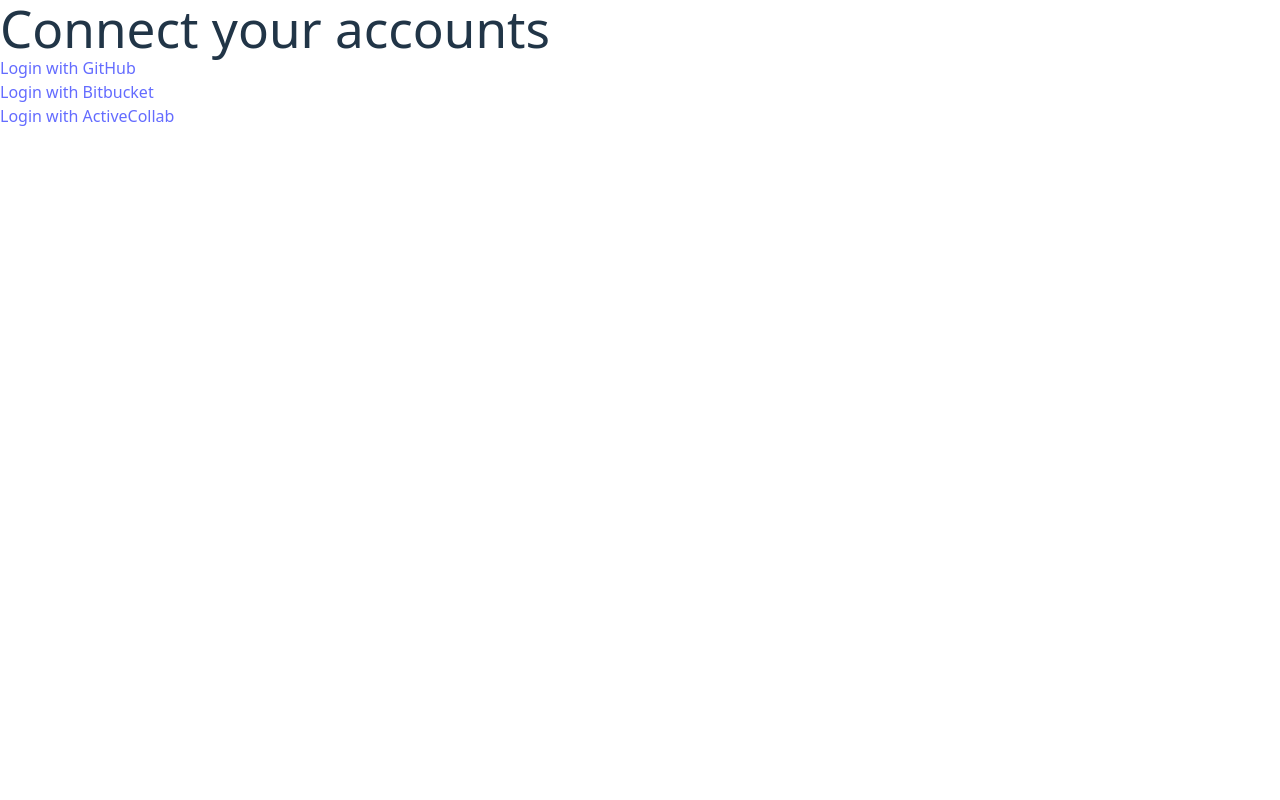
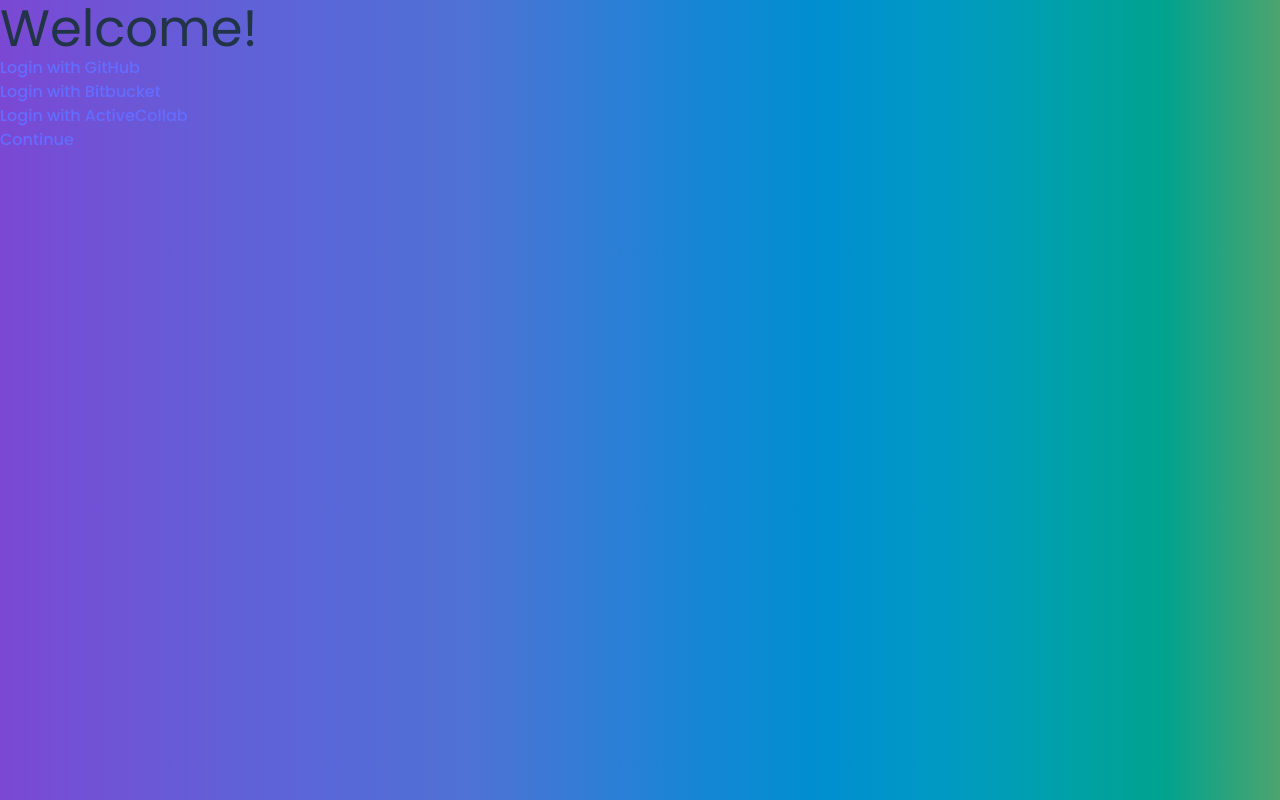
Before and after one commit to LouiseClaughton/Reflect, a React (Vite) app in the folder reflect/: page / in a window 1280 px wide. Built offline with nearby package versions, Linux system fonts and the light colour scheme; no server answers.

Commit message:
updates to background colour, liquid glass styles and added poppins font

```diff
--- a/reflect/index.html
+++ b/reflect/index.html
@@ -3,6 +3,9 @@
   <head>
     <meta charset="UTF-8" />
     <link rel="icon" type="image/svg+xml" href="/vite.svg" />
+    <link rel="preconnect" href="https://fonts.googleapis.com">
+    <link rel="preconnect" href="https://fonts.gstatic.com" crossorigin>
+    <link href="https://fonts.googleapis.com/css2?family=Poppins:wght@100;200;300;400;500;600;700;800;900&display=swap" rel="stylesheet">
     <meta name="viewport" content="width=device-width, initial-scale=1.0" />
     <title>Reflect</title>
   </head>
--- a/reflect/src/js/Components/liquid-glass-btn.jsx
+++ b/reflect/src/js/Components/liquid-glass-btn.jsx
@@ -2,32 +2,27 @@
 import '../../style.css'
 
 // The liquid glass button component
-export default function LiquidGlassBtn({ children, href, ...props }) {
+export default function LiquidGlassBtn({ children, href, className, gradient_from, gradient_to, ...props }) {
     return (
         <a
             href={href}
-            className="relative overflow-hidden shadow-lg w-full rounded-[60px] inline-block text-center"
+            className={`relative overflow-hidden shadow-lg w-full rounded-[60px] text-center group flex justify-center items-center ${className}`}
             style={{
                 maxWidth: '300px',
                 minHeight: '56px',
+                backgroundColor: "hsla(0, 100%, 100%, 0.15)"
             }}
             {...props}
         >
-            {/* Filter layer */}
+            {/* Gradient layer */}
+            <div className={`absolute inset-0 bg-gradient-to-r opacity-0 transition-opacity duration-300 group-hover:opacity-100 ${gradient_from} ${gradient_to}`}></div>
+
+            {/* Content */}
             <div
-                className="absolute inset-0"
-                style={{
-                    backdropFilter: 'blur(4px) brightness(150%)',
-                    WebkitBackdropFilter: 'blur(4px) brightness(150%)',
-                }}
-            />
-            {/* Content layer */}
-            <div
-                className="absolute inset-0 flex items-center justify-center font-bold text-white"
-                style={{ backgroundColor: 'hsla(0, 100%, 100%, 0.15)' }}
+                className="relative flex items-center justify-center font-bold text-white h-full px-6"
             >
                 {children}
             </div>
         </a>
-    );
+    )
 }
--- a/reflect/src/js/Components/liquid-glass-container.jsx
+++ b/reflect/src/js/Components/liquid-glass-container.jsx
@@ -5,23 +5,15 @@
 export default function LiquidGlassContainer({ className, children, ...props }) {
     return (
         <div
-            className={`relative overflow-hidden shadow-lg w-full rounded-[60px] inline-block text-center h-full ${className}`}
+            className={`relative overflow-hidden shadow-lg h-full w-[80%] self-center m-12 rounded-[60px] inline-block text-center ${className}`}
         {...props}
         >
-        {/* Filter layer */}
-        <div
-            className="absolute inset-0"
-            style={{
-            backdropFilter: 'blur(4px) brightness(150%)',
-            WebkitBackdropFilter: 'blur(4px) brightness(150%)',
-            }}
-        />
         {/* Content layer */}
         <div
             className="absolute inset-0 flex flex-col items-center justify-center font-bold text-white"
             style={{ backgroundColor: 'hsla(0, 100%, 100%, 0.15)' }}
         >
-            {children} {/* now this will render correctly */}
+            {children}
         </div>
         </div>
     );
--- a/reflect/src/js/Pages/commits.jsx
+++ b/reflect/src/js/Pages/commits.jsx
@@ -11,8 +11,8 @@
     const maxCount = commitsPerMonth?.maxCount || 0;
 
     return (
-        <div className="w-full h-full flex flex-col justify-center items-center">
-            <LiquidGlassContainer className="m-12">
+        <div className="w-[80%] h-[80%] flex flex-col justify-center items-center mx-auto my-8 gap-8">
+            <LiquidGlassContainer>
                 <span>You committed</span>
                 <h1>{commitsThisYear.length} times</h1>
                 <span>Your most active month was {maxMonth} with {maxCount} commits</span>
@@ -32,7 +32,7 @@
                     );
                 })}
             </div>
-            <LiquidGlassBtn href='/repositories'>
+            <LiquidGlassBtn href='/repositories' className="bg-linear-to-r from-cyan-500 to-blue-500">
                 Next
             </LiquidGlassBtn>
         </div>
--- a/reflect/src/js/Pages/repositories.jsx
+++ b/reflect/src/js/Pages/repositories.jsx
@@ -4,29 +4,22 @@
 import LiquidGlassContainer from '../Components/liquid-glass-container';
 
 function DisplayRepositories() {
-    let { mostCommitsRepo, mostPRsRepo } = getGitHubData();
-    let mostActiveRepo = '';
+    let { mostActiveRepo } = getGitHubData();
 
-    if (mostCommitsRepo != null && mostPRsRepo != null) {
-        mostActiveRepo = {
-            name: mostCommitsRepo.repo,
-            count: mostCommitsRepo.count,
-            pr_count: mostPRsRepo.count
-        }
-    }
-
+    if (mostActiveRepo != null) {
         return (
-        <div className="w-full h-full flex flex-col justify-center items-center">
+            <div className="w-[80%] h-[80%] flex flex-col justify-center items-center mx-auto my-8 gap-8">
                 <LiquidGlassContainer className="m-12">
                     <span>Your most active repository was</span>
-                <h1>{mostActiveRepo.name}</h1>
-                <span>with {mostActiveRepo.count} commits and {mostActiveRepo.pr_count} pull requests</span>
+                    <h1>{mostActiveRepo.repo}</h1>
+                    <span>with {mostActiveRepo.commits} commits and {mostActiveRepo.prs} pull requests</span>
                 </LiquidGlassContainer>
-            <LiquidGlassBtn href='/commits'>
+                <LiquidGlassBtn href='/commits' className="bg-linear-to-r from-cyan-500 to-blue-500">
                     Next
                 </LiquidGlassBtn>
             </div>
         );
     }
+}
 
 export default DisplayRepositories;
--- a/reflect/src/js/dashboard.jsx
+++ b/reflect/src/js/dashboard.jsx
@@ -5,11 +5,17 @@
 function Dashboard() {
     const navigate = useNavigate();
 
+    const today = new Date;
+
     return (
         <div className="w-full h-full flex justify-center items-center">
-            <div className="">
-                <h1>Welcome, Louise!</h1>
-                <LiquidGlassBtn href='/commits'>
+            <div className="text-center flex items-center justify-center flex-col">
+                <h1 className="text-xl font-bold">Hello, Louise!</h1>
+                <div class="flex flex-col gap-6 my-6">
+                    <span>It's been a busy {today.getFullYear()}!</span>
+                    <span>Let's see what you've been up to this year...</span>
+                </div>
+                <LiquidGlassBtn href='/commits' className="bg-linear-to-r from-cyan-500 to-blue-500">
                     Next
                 </LiquidGlassBtn>
             </div>
--- a/reflect/src/js/login.jsx
+++ b/reflect/src/js/login.jsx
@@ -41,19 +41,19 @@
     const allConnected = providers.every((provider) => loggedIn[provider.id]);
 
     return (
-        <div className="w-full h-full flex justify-center items-center">
-            <div className="space-y-4">
-                <h1 className="text-xl font-bold">Connect your accounts</h1>
+        <div className="w-full h-full flex flex-col justify-center items-center">
+                <h1 className="text-xl font-bold">Welcome!</h1>
 
+                <div className="w-full max-w-[50%] flex flex-col items-center mt-6">
                     {providers.map((provider) => {
                         const connected = loggedIn[provider.id];
 
                         return (
-                        <div key={provider.id} className="flex items-center gap-3">
+                            <div key={provider.id} className="flex items-center gap-3 w-full justify-center my-3">
                                 {connected ? (
-                            <span className="text-green-500">
+                                    <LiquidGlassBtn>
                                         ✓ {provider.name} Connected
-                            </span>
+                                    </LiquidGlassBtn>
                                 ) : (
                                     <LiquidGlassBtn href={provider.authUrl}>
                                         Login with {provider.name}
@@ -63,13 +63,13 @@
                         );
                     })}
 
-                {allConnected && (
-                    <div className="pt-4">
-                        <LiquidGlassBtn href="/dashboard">
-                        Continue
+                    {/* {allConnected && ( */}
+                        <div className="pt-4 w-full flex items-center justify-center">
+                            <LiquidGlassBtn href="/dashboard" className="bg-linear-to-r from-cyan-500 to-blue-500">
+                                <span className="relative z-10">Continue</span>
                             </LiquidGlassBtn>
                         </div>
-                )}
+                    {/* )} */}
                 </div>
             </div>
     );
--- a/reflect/src/style.css
+++ b/reflect/src/style.css
@@ -7,13 +7,13 @@
 }
 
 :root {
-  font-family: system-ui, Avenir, Helvetica, Arial, sans-serif;
+  font-family: 'Poppins';
   line-height: 1.5;
   font-weight: 400;
 
   color-scheme: light dark;
-  color: rgba(255, 255, 255, 0.87);
-  background-color: #242424;
+  color: #ffffffde;
+  background-image: linear-gradient(to right, #7b48d3, #6e55d6, #6160d7, #5769d7, #4f71d5, #347cd6, #1686d4, #008ed0, #0099c5, #00a0ad, #00a38e, #4da46e);
 
   font-synthesis: none;
   text-rendering: optimizeLegibility;
```
Also changed, not shown: reflect/src/js/github.jsx (+8 -24 lines). Lines whose indentation alone changed are shown as unchanged.
